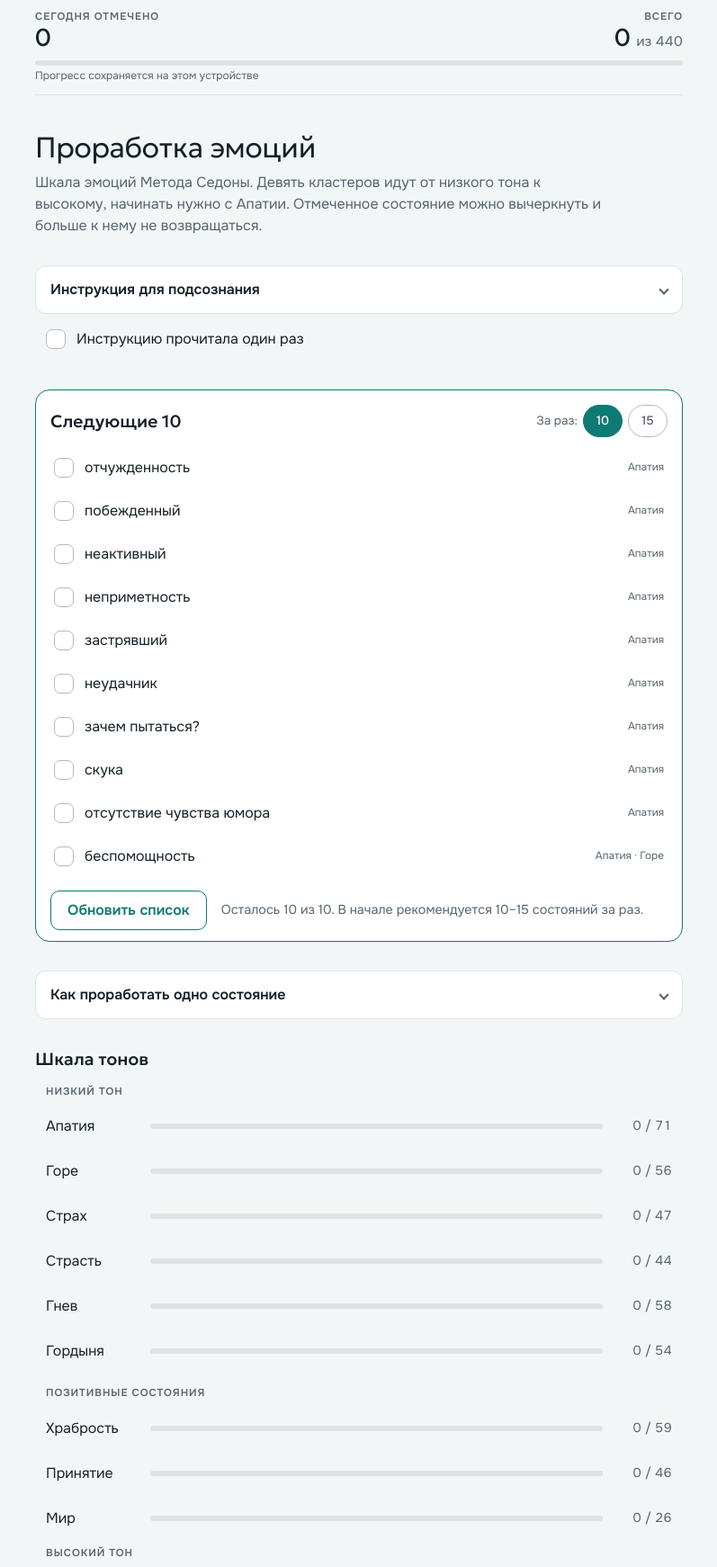
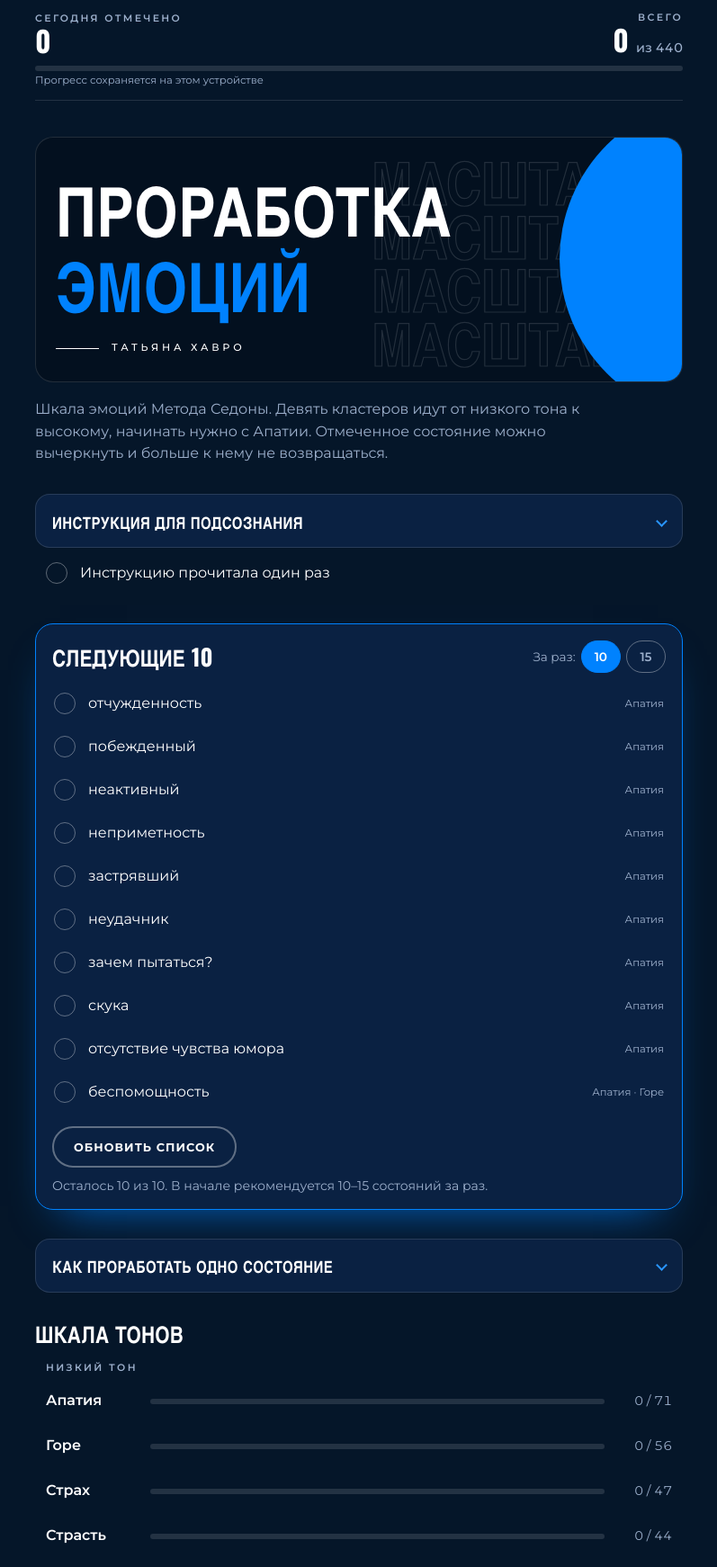
Before and after one commit to Anna3005-droid/Practici, a plain HTML site: page index.html in a window 1280 px wide. Shown: the top 1742 px of the page at 90% size, without its empty margins (241-1038 px from the left). Drawn offline with nearby package versions, Linux system fonts and the light colour scheme.

Commit message:
Дизайн в стиле программы Татьяны Хавро
Цвета и шрифты как на сайте программы: тёмно-синий фон, синий #0082FE,
Oswald для заголовков, Montserrat для текста. Наверху баннер как на
обложке: «ПРОРАБОТКА ЭМОЦИЙ», контурное «МАСШТАБ», синий круг, подпись
«Татьяна Хавро». Круглые синие отметки, кнопки-«таблетки». Иконки
перерисованы: синий круг на тёмно-синем. sw.js: версия emo-v4.

Co-Authored-By: Claude Opus 5.5 <noreply@anthropic.com>
Claude-Session: https://claude.ai/code/session_01Ap7g12dwJjVtW3MXsyGczb

```diff
--- a/index.html
+++ b/index.html
@@ -3,7 +3,7 @@
 <head>
 <meta charset="utf-8">
 <meta name="viewport" content="width=device-width, initial-scale=1, viewport-fit=cover">
-<meta name="theme-color" content="#0E7A74">
+<meta name="theme-color" content="#051629">
 <meta name="apple-mobile-web-app-capable" content="yes">
 <meta name="mobile-web-app-capable" content="yes">
 <meta name="apple-mobile-web-app-title" content="Эмоции">
@@ -13,72 +13,45 @@
 <title>Проработка эмоций</title>
 <link rel="preconnect" href="https://fonts.googleapis.com">
 <link rel="preconnect" href="https://fonts.gstatic.com" crossorigin>
-<link rel="stylesheet" href="https://fonts.googleapis.com/css2?family=Geologica:wght@300;400;500;600&family=Onest:wght@400;500;600&display=swap">
+<link rel="stylesheet" href="https://fonts.googleapis.com/css2?family=Oswald:wght@500;600;700&family=Montserrat:wght@400;500;600;700&display=swap">
 <style>
 :root {
-  /* Layout: one column. A sticky tally on top, the next batch of states first, then the nine clusters from low tone to high tone. */
-  color-scheme: light;
-  --bg: #F3F6F7;
-  --surface: #FFFFFF;
-  --ink: #142129;
-  --muted: #55656F;
-  --line: #DCE3E7;
-  --line-strong: #AEBBC3;
-  --accent: #0E7A74;
-  --accent-soft: #E0F2F0;
-  --on-accent: #FFFFFF;
-  --done: #66747E;
-  --low: #4A5670;
-  --high: #0E8B82;
-  --font-display: 'Geologica', 'Onest', system-ui, sans-serif;
-  --font-body: 'Onest', system-ui, -apple-system, 'Segoe UI', sans-serif;
-}
-@media (prefers-color-scheme: dark) {
-  :root:not([data-theme="light"]) {
-    --bg: #0E171C;
-    --surface: #16222A;
-    --ink: #E5EDF1;
-    --muted: #93A3AE;
-    --line: #25343D;
-    --line-strong: #4B5E6A;
-    --accent: #5CC8BE;
-    --accent-soft: #163A3B;
-    --on-accent: #06211F;
-    --done: #8294A0;
-    --low: #8393B4;
-    --high: #52CFC3;
-    color-scheme: dark;
-  }
-}
-:root[data-theme="dark"] {
-  --bg: #0E171C;
-  --surface: #16222A;
-  --ink: #E5EDF1;
-  --muted: #93A3AE;
-  --line: #25343D;
-  --line-strong: #4B5E6A;
-  --accent: #5CC8BE;
-  --accent-soft: #163A3B;
-  --on-accent: #06211F;
-  --done: #8294A0;
-  --low: #8393B4;
-  --high: #52CFC3;
+  /* Layout: one column in the program's look (deep navy, heavy condensed caps, electric blue).
+     Sticky tally on top, a banner like the program's, the instruction, the next batch, then the nine clusters from low tone to high tone.
+     Single dark look on purpose, same as the program's site. */
   color-scheme: dark;
+  --bg: #051629;
+  --bg2: #03101F;
+  --surface: #0A2142;
+  --ink: #FFFFFF;
+  --muted: #9DB0CC;
+  --line: rgba(255, 255, 255, 0.12);
+  --line-strong: rgba(255, 255, 255, 0.35);
+  --blue: #0082FE;
+  --blue-hi: #2A96FF;
+  --blue-soft: rgba(0, 130, 254, 0.14);
+  --danger: #FF7A7E;
+  --done: #7F93B0;
+  --low: #4F6FA3;
+  --high: #2A96FF;
+  --display: "Oswald", "Arial Narrow", Impact, sans-serif;
+  --body: "Montserrat", system-ui, -apple-system, "Segoe UI", sans-serif;
 }
 
 [hidden] { display: none !important; }
-html { padding-top: env(safe-area-inset-top, 0px); padding-bottom: env(safe-area-inset-bottom, 0px); }
-body { margin: 0; }
+html { padding-top: env(safe-area-inset-top, 0px); padding-bottom: env(safe-area-inset-bottom, 0px); background: var(--bg); }
 * { box-sizing: border-box; }
 body {
+  margin: 0;
   background: var(--bg);
   color: var(--ink);
-  font-family: var(--font-body);
+  font-family: var(--body);
   font-size: 16px;
-  line-height: 1.5;
+  line-height: 1.55;
   padding-block: 0 56px;
   padding-left: max(16px, env(safe-area-inset-left, 0px));
   padding-right: max(16px, env(safe-area-inset-right, 0px));
+  overflow-x: clip;
 }
 body::before {
   content: "";
@@ -89,11 +62,15 @@ body::before {
   background: var(--bg);
 }
 .wrap { max-width: 720px; margin: 0 auto; display: flex; flex-direction: column; gap: 32px; }
-h1, h2 { font-family: var(--font-display); margin: 0; text-wrap: balance; }
-h1 { font-weight: 300; font-size: 2rem; line-height: 1.15; letter-spacing: -0.01em; }
-h2 { font-weight: 500; font-size: 1.2rem; line-height: 1.25; }
+h1, h2 { font-family: var(--display); font-weight: 700; text-transform: uppercase; margin: 0; text-wrap: balance; letter-spacing: .005em; }
+h1 { font-size: clamp(40px, 11.5vw, 76px); line-height: 1.1; }
+h2 { font-size: 1.6rem; line-height: 1; }
 p { margin: 0; }
 button { font: inherit; color: inherit; }
+.b { color: var(--blue); }
+
+/* Small spaced caps, as on the banner */
+.lbl, .sep, .ladder-end, .instr-text .mark { font-size: 0.68rem; line-height: 1.4; letter-spacing: .22em; text-transform: uppercase; color: var(--muted); font-weight: 600; }
 
 /* Sticky tally */
 .bar {
@@ -101,145 +78,184 @@ button { font: inherit; color: inherit; }
   top: env(safe-area-inset-top, 0px);
   z-index: 5;
   background: var(--bg);
-  padding: 10px 0 12px;
+  padding: 12px 0;
   border-bottom: 1px solid var(--line);
   display: grid;
   grid-template-columns: 1fr auto;
   gap: 2px 16px;
   align-items: end;
 }
-.bar .lbl { font-size: 0.72rem; letter-spacing: 0.08em; text-transform: uppercase; color: var(--muted); font-weight: 600; }
-.bar .big { font-family: var(--font-display); font-weight: 400; font-size: 1.7rem; line-height: 1.1; font-variant-numeric: tabular-nums; }
-.bar .big small { font-size: 0.95rem; color: var(--muted); font-family: var(--font-body); }
+.bar .big { font-family: var(--display); font-weight: 700; font-size: 2rem; line-height: 1.05; font-variant-numeric: tabular-nums; }
+.bar .big small { font-family: var(--body); font-size: 0.9rem; font-weight: 500; color: var(--muted); }
 .bar .right { text-align: right; }
-.bar .meter { grid-column: 1 / -1; margin-top: 8px; }
-.bar .save { grid-column: 1 / -1; font-size: 0.75rem; color: var(--muted); min-height: 1.1em; }
+.bar .meter { grid-column: 1 / -1; margin-top: 10px; }
+.bar .save { grid-column: 1 / -1; font-size: 0.72rem; color: var(--muted); min-height: 1.1em; }
 .meter { height: 6px; border-radius: 3px; background: var(--line); overflow: hidden; }
-.meter i { display: block; height: 100%; width: 0; background: var(--accent); border-radius: 3px; transition: width .25s ease; }
+.meter i { display: block; height: 100%; width: 0; background: linear-gradient(90deg, var(--blue), var(--blue-hi)); border-radius: 3px; transition: width .25s ease; }
 
-/* Intro */
-.intro { display: flex; flex-direction: column; gap: 8px; padding-top: 8px; }
-.intro p { color: var(--muted); max-width: 60ch; }
+/* Banner */
+.intro { display: flex; flex-direction: column; gap: 18px; padding-top: 8px; }
+.intro > p { color: var(--muted); max-width: 60ch; }
+.banner {
+  position: relative;
+  isolation: isolate;
+  overflow: hidden;
+  background: var(--bg2);
+  border: 1px solid var(--line);
+  border-radius: 20px;
+  min-height: 230px;
+  padding: 34px 22px 28px;
+  display: flex;
+  flex-direction: column;
+  justify-content: center;
+  gap: 24px;
+}
+.banner .words {
+  position: absolute; z-index: -2;
+  left: 52%; top: 50%; translate: 0 -50%;
+  display: flex; flex-direction: column;
+  font-family: var(--display); font-weight: 700; text-transform: uppercase;
+  font-size: 66px; line-height: .9;
+  color: transparent; -webkit-text-stroke: 1.2px rgba(255, 255, 255, .13);
+  white-space: nowrap; user-select: none; pointer-events: none;
+}
+.banner .circle {
+  position: absolute; z-index: -1;
+  width: clamp(240px, 50%, 380px); aspect-ratio: 1; border-radius: 50%;
+  background: var(--blue);
+  right: calc(clamp(240px, 50%, 380px) * -0.62); top: 50%; translate: 0 -50%;
+}
+.sign { display: flex; align-items: center; gap: 14px; font-size: 0.7rem; letter-spacing: .34em; text-transform: uppercase; font-weight: 500; }
+.sign::before { content: ""; flex: none; width: 48px; height: 1px; background: var(--ink); }
 
 /* Rows */
 .row {
   position: relative;
   display: flex;
   align-items: center;
-  gap: 12px;
+  gap: 14px;
   min-height: 48px;
   padding: 8px 12px;
-  border-radius: 10px;
+  border-radius: 12px;
   cursor: pointer;
 }
-.row:hover { background: var(--accent-soft); }
+.row:hover { background: var(--blue-soft); }
 .row input { position: absolute; inset: 0; width: 100%; height: 100%; margin: 0; opacity: 0; cursor: pointer; }
-.row:has(input:focus-visible) { outline: 2px solid var(--accent); outline-offset: 1px; }
+.row:has(input:focus-visible) { outline: 2px solid var(--blue-hi); outline-offset: 1px; }
 .box {
   flex: none;
-  width: 22px; height: 22px;
+  width: 24px; height: 24px;
   border: 1.6px solid var(--line-strong);
-  border-radius: 7px;
-  background: var(--surface);
+  border-radius: 50%;
   display: grid; place-items: center;
   transition: background .15s, border-color .15s;
 }
 .box::after {
   content: "";
   width: 5px; height: 10px;
-  border: solid var(--on-accent);
+  border: solid #FFFFFF;
   border-width: 0 2px 2px 0;
   transform: rotate(45deg) translate(-1px, -1px);
   opacity: 0;
 }
-.row.done .box { background: var(--accent); border-color: var(--accent); }
+.row.done .box { background: var(--blue); border-color: var(--blue); }
 .row.done .box::after { opacity: 1; }
 .txt { flex: 1; min-width: 0; overflow-wrap: anywhere; }
 .row.done .txt { text-decoration: line-through; text-decoration-thickness: 1px; color: var(--done); }
-.tag { flex: none; max-width: 45%; font-size: 0.74rem; line-height: 1.25; color: var(--muted); text-align: right; }
+.tag { flex: none; max-width: 45%; font-size: 0.72rem; line-height: 1.25; color: var(--muted); text-align: right; }
 
 /* Next batch */
 .batch {
   background: var(--surface);
-  border: 1.5px solid var(--accent);
-  border-radius: 16px;
-  padding: 16px 8px 12px;
+  border: 1.5px solid var(--blue);
+  border-radius: 20px;
+  padding: 18px 8px 14px;
   display: flex; flex-direction: column; gap: 10px;
+  box-shadow: 0 24px 48px -28px rgba(0, 130, 254, .8);
 }
-.batch-head { display: flex; flex-wrap: wrap; align-items: center; justify-content: space-between; gap: 10px 16px; padding: 0 8px; }
+.batch-head { display: flex; flex-wrap: wrap; align-items: center; justify-content: space-between; gap: 10px 16px; padding: 0 10px; }
 .chips { display: flex; gap: 6px; align-items: center; font-size: 0.85rem; color: var(--muted); }
 .chips button {
-  min-width: 44px; min-height: 36px; padding: 0 12px;
+  min-width: 44px; min-height: 36px; padding: 0 14px;
   border: 1px solid var(--line-strong); border-radius: 999px;
-  background: transparent; cursor: pointer; font-weight: 500;
+  background: transparent; cursor: pointer; font-weight: 600;
 }
-.chips button[aria-pressed="true"] { background: var(--accent); border-color: var(--accent); color: var(--on-accent); }
+.chips button[aria-pressed="true"] { background: var(--blue); border-color: var(--blue); color: #FFFFFF; }
 .batch-list { display: flex; flex-direction: column; }
-.batch-foot { display: flex; flex-wrap: wrap; align-items: center; gap: 10px 16px; padding: 4px 8px 0; }
+.batch-foot { display: flex; flex-wrap: wrap; align-items: center; gap: 10px 16px; padding: 4px 10px 0; }
 .btn {
-  min-height: 44px; padding: 0 18px;
-  border: 1px solid var(--accent); border-radius: 10px;
-  background: transparent; color: var(--accent);
-  font-weight: 600; cursor: pointer;
+  display: inline-flex; align-items: center; justify-content: center;
+  min-height: 46px; padding: 0 22px;
+  border: 2px solid var(--line-strong); border-radius: 999px;
+  background: transparent; color: var(--ink);
+  font: 700 0.8rem var(--body); letter-spacing: .08em; text-transform: uppercase;
+  cursor: pointer; transition: background .2s, border-color .2s;
 }
-.btn.primary { background: var(--accent); color: var(--on-accent); }
-.btn:focus-visible, .chips button:focus-visible, .rung:focus-visible, summary:focus-visible { outline: 2px solid var(--accent); outline-offset: 2px; }
-.note { font-size: 0.9rem; color: var(--muted); }
+.btn:hover { border-color: var(--ink); }
+.btn.primary { background: var(--blue); border-color: var(--blue); color: #FFFFFF; }
+.btn.primary:hover { background: var(--blue-hi); border-color: var(--blue-hi); }
+.btn:focus-visible, .chips button:focus-visible, .rung:focus-visible, summary:focus-visible { outline: 2px solid var(--blue-hi); outline-offset: 2px; }
+.note { font-size: 0.88rem; color: var(--muted); }
 
-/* How-to */
-details.how, details.instr { background: var(--surface); border: 1px solid var(--line); border-radius: 12px; }
+/* How-to and instruction */
+details.how, details.instr { background: var(--surface); border: 1px solid var(--line); border-radius: 16px; }
 details > summary { list-style: none; cursor: pointer; }
 details > summary::-webkit-details-marker { display: none; }
-details.how > summary, details.instr > summary { display: flex; align-items: center; justify-content: space-between; gap: 12px; padding: 14px 16px; min-height: 52px; font-weight: 600; }
+details.how > summary, details.instr > summary {
+  display: flex; align-items: center; justify-content: space-between; gap: 12px;
+  padding: 16px 18px; min-height: 58px;
+  font-family: var(--display); font-weight: 600; text-transform: uppercase; font-size: 1.15rem; line-height: 1.15; letter-spacing: .02em;
+}
 details > summary .chev, .cl > summary::after {
-  content: ""; flex: none; width: 8px; height: 8px;
-  border: solid var(--muted); border-width: 0 2px 2px 0;
+  content: ""; flex: none; width: 9px; height: 9px;
+  border: solid var(--blue-hi); border-width: 0 2px 2px 0;
   transform: rotate(45deg); transition: transform .15s;
 }
 details[open] > summary .chev { transform: rotate(-135deg); }
 .cl[open] > summary::after { transform: rotate(-135deg); }
-.how-body, .instr-body { padding: 0 16px 16px; display: flex; flex-direction: column; gap: 12px; }
-.how-body ol { margin: 0; padding-left: 1.3em; display: flex; flex-direction: column; gap: 6px; }
-.instr-hint { font-size: 0.92rem; color: var(--muted); background: var(--accent-soft); border-radius: 10px; padding: 10px 14px; }
+.how-body, .instr-body { padding: 0 18px 18px; display: flex; flex-direction: column; gap: 14px; }
+.how-body ol { margin: 0; padding-left: 1.4em; display: flex; flex-direction: column; gap: 8px; }
+.how-body li::marker { color: var(--blue-hi); font-weight: 700; }
+.instr-hint { font-size: 0.92rem; color: var(--ink); background: var(--blue-soft); border-left: 3px solid var(--blue); border-radius: 10px; padding: 10px 14px; }
 .instr-text { display: flex; flex-direction: column; gap: 14px; max-width: 62ch; }
-.instr-text p { font-size: 1.05rem; line-height: 1.65; color: var(--ink); overflow-wrap: anywhere; }
-.instr-text .mark { font-size: 0.72rem; line-height: 1.4; letter-spacing: 0.08em; text-transform: uppercase; color: var(--muted); font-weight: 600; }
-.instr-text .key { color: var(--accent); font-weight: 600; white-space: nowrap; }
+.instr-text p { font-size: 1.02rem; line-height: 1.7; overflow-wrap: anywhere; }
+.instr-text .key { color: var(--blue-hi); font-weight: 600; white-space: nowrap; }
 
 /* Ladder */
-.ladder { display: flex; flex-direction: column; gap: 2px; margin-top: 12px; }
-.ladder-end { font-size: 0.72rem; letter-spacing: 0.08em; text-transform: uppercase; color: var(--muted); font-weight: 600; padding: 4px 12px; }
+.ladder { display: flex; flex-direction: column; gap: 2px; margin-top: 14px; }
+.ladder-end { padding: 4px 12px; }
 .rung {
-  --rung: var(--accent);
+  --rung: var(--blue);
   --rung: color-mix(in oklab, var(--low), var(--high) calc(var(--i) * 12.5%));
   display: grid; grid-template-columns: 6.5rem 1fr auto; align-items: center; gap: 12px;
   width: 100%; min-height: 48px; padding: 6px 12px;
-  background: transparent; border: 0; border-radius: 10px; text-align: left; cursor: pointer;
+  background: transparent; border: 0; border-radius: 12px; text-align: left; cursor: pointer;
 }
-.rung:hover { background: var(--accent-soft); }
+.rung > span:first-child { font-weight: 600; }
+.rung:hover { background: var(--blue-soft); }
 .rung .meter i { background: var(--rung); }
-.rung .cnt { font-variant-numeric: tabular-nums; font-size: 0.9rem; color: var(--muted); min-width: 4.5em; text-align: right; }
-.rung.full .cnt { color: var(--accent); font-weight: 600; }
-.sep { font-size: 0.72rem; letter-spacing: 0.08em; text-transform: uppercase; color: var(--muted); font-weight: 600; padding: 12px 12px 4px; }
+.rung .cnt { font-variant-numeric: tabular-nums; font-size: 0.88rem; color: var(--muted); min-width: 4.5em; text-align: right; }
+.rung.full .cnt { color: var(--blue-hi); font-weight: 600; }
+.sep { padding: 14px 12px 4px; color: var(--blue-hi); }
 
 /* Clusters */
-.cl-head { display: flex; flex-wrap: wrap; align-items: center; justify-content: space-between; gap: 8px 16px; margin-bottom: 12px; }
-.switch { display: inline-flex; align-items: center; gap: 10px; min-height: 44px; cursor: pointer; font-size: 0.92rem; color: var(--muted); }
-.switch input { width: 20px; height: 20px; accent-color: var(--accent); margin: 0; }
+.cl-head { display: flex; flex-wrap: wrap; align-items: center; justify-content: space-between; gap: 8px 16px; margin-bottom: 14px; }
+.switch { display: inline-flex; align-items: center; gap: 10px; min-height: 44px; cursor: pointer; font-size: 0.9rem; color: var(--muted); }
+.switch input { width: 20px; height: 20px; accent-color: var(--blue); margin: 0; }
 .cls { display: flex; flex-direction: column; gap: 10px; }
-.cl { background: var(--surface); border: 1px solid var(--line); border-radius: 12px; scroll-margin-top: calc(env(safe-area-inset-top, 0px) + 110px); }
-.cl > summary { display: flex; align-items: center; gap: 12px; padding: 14px 16px; min-height: 56px; }
-.cl .cn { font-family: var(--font-display); font-weight: 500; font-size: 1.05rem; flex: 1; min-width: 0; }
-.cl .cc { font-size: 0.9rem; color: var(--muted); font-variant-numeric: tabular-nums; }
-.cl .cc.full { color: var(--accent); font-weight: 600; }
+.cl { background: var(--surface); border: 1px solid var(--line); border-radius: 16px; scroll-margin-top: calc(env(safe-area-inset-top, 0px) + 110px); }
+.cl > summary { display: flex; align-items: center; gap: 12px; padding: 14px 18px; min-height: 58px; }
+.cl .cn { font-family: var(--display); font-weight: 600; text-transform: uppercase; font-size: 1.2rem; letter-spacing: .02em; flex: 1; min-width: 0; }
+.cl .cc { font-size: 0.88rem; color: var(--muted); font-variant-numeric: tabular-nums; }
+.cl .cc.full { color: var(--blue-hi); font-weight: 600; }
 .grid { display: grid; grid-template-columns: repeat(auto-fill, minmax(240px, 1fr)); gap: 2px 8px; padding: 0 8px 12px; }
 .hide-done .cl .row.done { display: none; }
 
 /* Footer */
 .read-once { display: flex; flex-direction: column; gap: 4px; }
 .reset { display: flex; flex-wrap: wrap; gap: 10px; align-items: center; }
-.reset .btn { border-color: var(--line-strong); color: var(--muted); }
-.reset .btn.danger { border-color: var(--accent); color: var(--accent); }
+.reset .btn { color: var(--muted); }
+.reset .btn.danger { border-color: var(--danger); color: var(--danger); }
 
 @media (prefers-reduced-motion: reduce) {
   * { transition: none !important; }
@@ -264,7 +280,12 @@ details[open] > summary .chev { transform: rotate(-135deg); }
   </div>
 
   <header class="intro">
-    <h1>Проработка эмоций</h1>
+    <div class="banner">
+      <div class="words" aria-hidden="true"><span>Масштаб</span><span>Масштаб</span><span>Масштаб</span><span>Масштаб</span></div>
+      <div class="circle" aria-hidden="true"></div>
+      <h1>Проработка<br><span class="b">эмоций</span></h1>
+      <p class="sign">Татьяна Хавро</p>
+    </div>
     <p>Шкала эмоций Метода Седоны. Девять кластеров идут от низкого тона к высокому, начинать нужно с Апатии. Отмеченное состояние можно вычеркнуть и больше к нему не возвращаться.</p>
   </header>
 
--- a/sw.js
+++ b/sw.js
@@ -1,6 +1,6 @@
 // Offline support: keeps the app files on the phone so it opens without internet.
 // Bump VERSION after changing any app file so phones pick up the new version.
-var VERSION = 'emo-v3';
+var VERSION = 'emo-v4';
 var APP = ['./', 'index.html', 'manifest.webmanifest', 'icon-192.png', 'icon-512.png', 'apple-touch-icon.png'];
 
 self.addEventListener('install', function (e) {
```
Also changed, not shown: apple-touch-icon.png, icon-192.png, icon-512.png, manifest.webmanifest.
